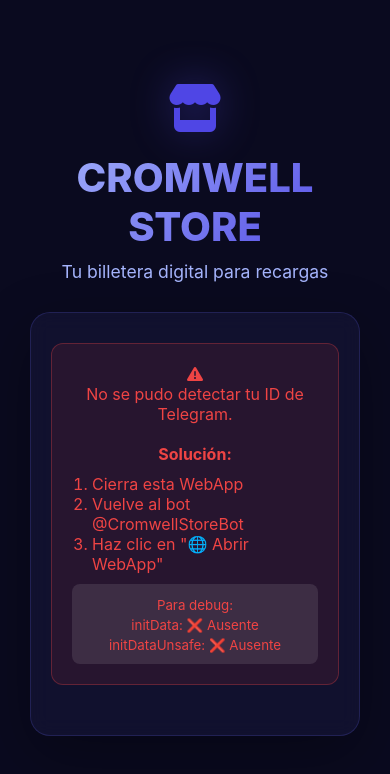
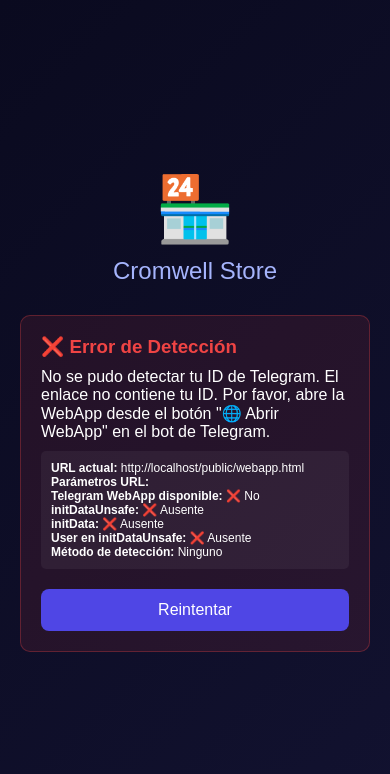
Before and after one commit to CromwellTrading/CubanTopup, a website: page public/webapp.html in a window 390 px wide. Drawn offline with Linux system fonts and the light colour scheme.

Commit message:
Update webapp.html

```diff
--- a/public/webapp.html
+++ b/public/webapp.html
@@ -3,26 +3,9 @@
 <head>
     <meta charset="UTF-8">
     <meta name="viewport" content="width=device-width, initial-scale=1.0">
-    <title>Cromwell Store - WebApp</title>
+    <title>Cromwell Store - Iniciando...</title>
     <script src="https://telegram.org/js/telegram-web-app.js"></script>
-    <link rel="stylesheet" href="https://cdnjs.cloudflare.com/ajax/libs/font-awesome/6.4.0/css/all.min.css">
     <style>
-        /* VARIABLES Y RESET */
-        :root {
-            --primary: #0a0a1f;
-            --secondary: #121230;
-            --accent: #4f46e5;
-            --accent-light: #6366f1;
-            --accent-glow: rgba(79, 70, 229, 0.4);
-            --text: #ffffff;
-            --text-secondary: #a5b4fc;
-            --success: #10b981;
-            --warning: #f59e0b;
-            --error: #ef4444;
-            --whatsapp: #25D366;
-            --whatsapp-dark: #128C7E;
-        }
-
         * {
             margin: 0;
             padding: 0;
@@ -30,70 +13,43 @@
         }
 
         body {
-            font-family: 'Inter', -apple-system, BlinkMacSystemFont, sans-serif;
-            background-color: var(--primary);
-            color: var(--text);
-            min-height: 100vh;
+            font-family: Arial, sans-serif;
+            background: linear-gradient(135deg, #0a0a1f 0%, #121230 100%);
+            color: white;
+            height: 100vh;
             display: flex;
             justify-content: center;
             align-items: center;
             padding: 20px;
         }
 
-        /* CONTAINER */
         .container {
-            max-width: 500px;
+            text-align: center;
+            max-width: 400px;
             width: 100%;
-            text-align: center;
         }
 
-        /* LOGO */
         .logo {
             margin-bottom: 30px;
         }
 
         .logo-icon {
             font-size: 4rem;
-            color: var(--accent);
-            margin-bottom: 15px;
-            filter: drop-shadow(0 0 20px var(--accent-glow));
+            margin-bottom: 10px;
         }
 
         .logo-text {
-            font-size: 3rem;
-            font-weight: 800;
-            background: linear-gradient(135deg, #a5b4fc 0%, var(--accent) 100%);
-            -webkit-background-clip: text;
-            -webkit-text-fill-color: transparent;
-            background-clip: text;
-            margin-bottom: 10px;
+            font-size: 1.5rem;
+            color: #a5b4fc;
         }
 
-        .logo-subtitle {
-            font-size: 1.1rem;
-            color: var(--text-secondary);
+        .loading {
+            margin: 30px 0;
         }
 
-        /* CARD */
-        .card {
-            background: rgba(18, 18, 48, 0.9);
-            border-radius: 20px;
-            padding: 40px;
-            border: 1px solid rgba(99, 102, 241, 0.2);
-            box-shadow: 0 20px 60px rgba(0, 0, 0, 0.3);
-            backdrop-filter: blur(10px);
-            margin-bottom: 30px;
-        }
-
-        /* LOADING */
-        .loading {
-            text-align: center;
-            padding: 40px;
-        }
-
-        .loading-spinner {
-            border: 3px solid rgba(255, 255, 255, 0.1);
-            border-top: 3px solid var(--accent);
+        .spinner {
+            border: 4px solid rgba(255, 255, 255, 0.1);
+            border-top: 4px solid #4f46e5;
             border-radius: 50%;
             width: 40px;
             height: 40px;
@@ -106,118 +62,67 @@
             100% { transform: rotate(360deg); }
         }
 
-        /* ERROR */
         .error {
-            color: var(--error);
-            text-align: center;
+            background: rgba(239, 68, 68, 0.1);
+            border: 1px solid rgba(239, 68, 68, 0.3);
+            border-radius: 10px;
             padding: 20px;
-            background: rgba(239, 68, 68, 0.1);
-            border-radius: 12px;
-            border: 1px solid rgba(239, 68, 68, 0.3);
-            margin-bottom: 20px;
+            margin: 20px 0;
+            text-align: left;
         }
 
-        /* BUTTONS */
-        .buttons {
-            display: flex;
-            flex-direction: column;
-            gap: 15px;
+        .error-title {
+            color: #ef4444;
+            margin-bottom: 10px;
+        }
+
+        .debug-info {
+            background: rgba(255, 255, 255, 0.05);
+            border-radius: 5px;
+            padding: 10px;
+            margin-top: 10px;
+            font-size: 12px;
         }
 
         .btn {
-            padding: 18px;
-            border-radius: 12px;
-            font-size: 1.1rem;
-            font-weight: 600;
-            text-decoration: none;
-            display: flex;
-            align-items: center;
-            justify-content: center;
-            gap: 12px;
-            transition: all 0.3s ease;
+            background: #4f46e5;
+            color: white;
             border: none;
+            padding: 12px 24px;
+            border-radius: 8px;
+            font-size: 16px;
             cursor: pointer;
+            margin-top: 20px;
             width: 100%;
         }
 
-        .btn-primary {
-            background: linear-gradient(135deg, var(--accent), var(--accent-light));
-            color: white;
-        }
-
-        .btn-primary:hover {
-            transform: translateY(-3px);
-            box-shadow: 0 10px 25px rgba(79, 70, 229, 0.3);
-        }
-
-        .btn-secondary {
-            background: rgba(255, 255, 255, 0.1);
-            color: var(--text);
-            border: 1px solid rgba(255, 255, 255, 0.2);
-        }
-
-        .btn-secondary:hover {
-            background: rgba(255, 255, 255, 0.15);
-            transform: translateY(-3px);
-        }
-
-        /* RESPONSIVE */
-        @media (max-width: 600px) {
-            .container {
-                padding: 10px;
-            }
-
-            .card {
-                padding: 30px 20px;
-            }
-
-            .logo-text {
-                font-size: 2.5rem;
-            }
-
-            .logo-icon {
-                font-size: 3rem;
-            }
+        .btn:hover {
+            background: #6366f1;
         }
     </style>
 </head>
 <body>
     <div class="container">
-        <!-- LOGO -->
         <div class="logo">
-            <div class="logo-icon">
-                <i class="fas fa-store"></i>
-            </div>
-            <h1 class="logo-text">CROMWELL STORE</h1>
-            <p class="logo-subtitle">Tu billetera digital para recargas</p>
+            <div class="logo-icon">🏪</div>
+            <div class="logo-text">Cromwell Store</div>
         </div>
 
-        <!-- CARD -->
-        <div class="card">
-            <!-- LOADING -->
-            <div id="loading" class="loading">
-                <div class="loading-spinner"></div>
+        <div class="loading" id="loading">
+            <div class="spinner"></div>
             <p>Detectando usuario...</p>
         </div>
 
-            <!-- ERROR -->
-            <div id="error" class="error" style="display: none;">
-                <i class="fas fa-exclamation-triangle"></i>
-                <p id="errorText">No se pudo detectar el usuario. Por favor, abre esta página desde el bot de Telegram.</p>
+        <div class="error" id="error" style="display: none;">
+            <h3 class="error-title">❌ Error de Detección</h3>
+            <p id="error-message"></p>
+            <div class="debug-info" id="debug-info"></div>
+            <button class="btn" id="retry-btn">Reintentar</button>
         </div>
 
-            <!-- BUTTONS -->
-            <div id="buttons" class="buttons" style="display: none;">
-                <button id="continueBtn" class="btn btn-primary">
-                    <i class="fas fa-arrow-right"></i>
-                    <span>Continuar a Cromwell WebApp</span>
-                </button>
-
-                <button id="helpBtn" class="btn btn-secondary">
-                    <i class="fas fa-question-circle"></i>
-                    <span>Ayuda / Soporte</span>
-                </button>
-            </div>
+        <div id="success" style="display: none;">
+            <p>✅ Usuario detectado correctamente</p>
+            <p>Redirigiendo a la aplicación...</p>
         </div>
     </div>
 
@@ -228,91 +133,123 @@
             return urlParams.get(name);
         }
 
-        // Función principal de inicialización
-        async function initializeApp() {
+        // Función principal de detección
+        function detectTelegramUser() {
             const tg = window.Telegram?.WebApp;
 
-            try {
-                if (tg) {
-                    tg.expand();
-                    tg.ready();
+            console.log('🔍 Iniciando detección de Telegram WebApp...');
+            console.log('🔍 window.Telegram:', window.Telegram);
+            console.log('🔍 window.Telegram.WebApp:', tg);
+
+            let telegramUserId = null;
+            let detectedFrom = '';
+
+            // Método 1: Parámetros de URL (EL MÁS IMPORTANTE)
+            telegramUserId = getUrlParameter('userId');
+            if (telegramUserId) {
+                detectedFrom = 'URL parameter (?userId=)';
+                console.log(`✅ ID detectado desde URL: ${telegramUserId}`);
             }
 
-                // Método 1: Buscar en parámetros de URL (MÁS CONFIABLE)
-                let telegramUserId = getUrlParameter('userId');
-
-                // Método 2: Si no está en URL, buscar en initDataUnsafe
+            // Método 2: initDataUnsafe (secundario)
             if (!telegramUserId && tg?.initDataUnsafe?.user) {
-                    telegramUserId = tg.initDataUnsafe.user.id.toString();
+                telegramUserId = tg.initDataUnsafe.user.id?.toString();
+                if (telegramUserId) {
+                    detectedFrom = 'Telegram WebApp (initDataUnsafe)';
+                    console.log(`✅ ID detectado desde initDataUnsafe: ${telegramUserId}`);
+                }
             }
 
-                // Método 3: Intentar parsear initData si está disponible
+            // Método 3: initData (tercero)
             if (!telegramUserId && tg?.initData) {
                 try {
                     const params = new URLSearchParams(tg.initData);
                     const userParam = params.get('user');
                     if (userParam) {
                         const userData = JSON.parse(decodeURIComponent(userParam));
-                            telegramUserId = userData.id;
+                        telegramUserId = userData.id?.toString();
+                        if (telegramUserId) {
+                            detectedFrom = 'Telegram WebApp (initData)';
+                            console.log(`✅ ID detectado desde initData: ${telegramUserId}`);
+                        }
                     }
                 } catch (e) {
                     console.error('Error parseando initData:', e);
                 }
             }
 
-                console.log('🔍 Telegram User ID detectado:', telegramUserId);
-                console.log('🔍 initDataUnsafe:', tg?.initDataUnsafe);
-                console.log('🔍 initData:', tg?.initData);
+            // Mostrar información de debug
+            const debugInfo = `
+                <strong>URL actual:</strong> ${window.location.href}<br>
+                <strong>Parámetros URL:</strong> ${window.location.search}<br>
+                <strong>Telegram WebApp disponible:</strong> ${tg ? '✅ Sí' : '❌ No'}<br>
+                <strong>initDataUnsafe:</strong> ${tg?.initDataUnsafe ? '✅ Presente' : '❌ Ausente'}<br>
+                <strong>initData:</strong> ${tg?.initData ? '✅ Presente' : '❌ Ausente'}<br>
+                <strong>User en initDataUnsafe:</strong> ${tg?.initDataUnsafe?.user ? '✅ Presente' : '❌ Ausente'}<br>
+                <strong>Método de detección:</strong> ${detectedFrom || 'Ninguno'}
+            `;
 
-                if (!telegramUserId) {
+            document.getElementById('debug-info').innerHTML = debugInfo;
+
+            if (telegramUserId) {
+                // ÉXITO: Redirigir a la aplicación principal
+                document.getElementById('loading').style.display = 'none';
+                document.getElementById('success').style.display = 'block';
+
+                // Guardar el ID en localStorage para la aplicación principal
+                localStorage.setItem('cromwell_telegram_id', telegramUserId);
+
+                // Redirigir después de 1 segundo
+                setTimeout(() => {
+                    window.location.href = `/webapp-main.html?userId=${telegramUserId}`;
+                }, 1000);
+
+            } else {
+                // ERROR: Mostrar mensaje
                 document.getElementById('loading').style.display = 'none';
                 document.getElementById('error').style.display = 'block';
 
-                    // Mostrar información de debug
-                    document.getElementById('errorText').innerHTML = `
-                        No se pudo detectar tu ID de Telegram.<br><br>
-                        <strong>Solución:</strong>
-                        <ol style="text-align: left; margin: 10px 0; padding-left: 20px;">
-                            <li>Cierra esta WebApp</li>
-                            <li>Vuelve al bot @CromwellStoreBot</li>
-                            <li>Haz clic en "🌐 Abrir WebApp"</li>
-                        </ol>
-                        <div style="background: rgba(255,255,255,0.1); padding: 10px; border-radius: 8px; margin-top: 10px;">
-                            <small>Para debug:</small><br>
-                            <small>initData: ${tg?.initData ? '✅ Presente' : '❌ Ausente'}</small><br>
-                            <small>initDataUnsafe: ${tg?.initDataUnsafe ? '✅ Presente' : '❌ Ausente'}</small>
-                        </div>
-                    `;
-                    return;
+                let errorMessage = 'No se pudo detectar tu ID de Telegram. ';
+                let solution = '';
+
+                if (!window.location.search.includes('userId=')) {
+                    errorMessage += 'El enlace no contiene tu ID. ';
+                    solution = 'Por favor, abre la WebApp desde el botón "🌐 Abrir WebApp" en el bot de Telegram.';
+                } else if (!tg) {
+                    errorMessage += 'No se detectó el entorno de Telegram WebApp. ';
+                    solution = 'Asegúrate de abrir esta página desde la aplicación de Telegram (no desde el navegador).';
+                } else {
+                    errorMessage += 'No se pudo extraer tu información de Telegram. ';
+                    solution = 'Prueba cerrar y volver a abrir la WebApp desde el bot.';
                 }
 
-                // Guardar el userId para la aplicación principal
-                window.TELEGRAM_USER_ID = telegramUserId;
-
-                // Mostrar botones
-                document.getElementById('loading').style.display = 'none';
-                document.getElementById('buttons').style.display = 'flex';
-
-                // Configurar botones
-                document.getElementById('continueBtn').onclick = function() {
-                    // Redirigir a la aplicación principal con el userId
-                    window.location.href = `/webapp-main.html?userId=${telegramUserId}`;
-                };
-
-                document.getElementById('helpBtn').onclick = function() {
-                    window.open('https://t.me/CromwellStoreBot', '_blank');
-                };
-
-            } catch (error) {
-                console.error('Error inicializando:', error);
-                document.getElementById('loading').style.display = 'none';
-                document.getElementById('error').style.display = 'block';
-                document.getElementById('errorText').textContent = 'Error: ' + error.message;
+                document.getElementById('error-message').textContent = errorMessage + solution;
             }
         }
 
         // Inicializar cuando se carga la página
-        document.addEventListener('DOMContentLoaded', initializeApp);
+        document.addEventListener('DOMContentLoaded', () => {
+            const tg = window.Telegram?.WebApp;
+
+            if (tg) {
+                // Configurar Telegram WebApp
+                tg.expand();
+                tg.ready();
+
+                // Esperar un momento para que Telegram se inicialice
+                setTimeout(detectTelegramUser, 500);
+            } else {
+                // Telegram WebApp no disponible
+                detectTelegramUser();
+            }
+        });
+
+        // Botón de reintentar
+        document.getElementById('retry-btn').addEventListener('click', () => {
+            document.getElementById('error').style.display = 'none';
+            document.getElementById('loading').style.display = 'block';
+            setTimeout(detectTelegramUser, 500);
+        });
     </script>
 </body>
 </html>
```
Lines whose indentation alone changed are shown as unchanged.
